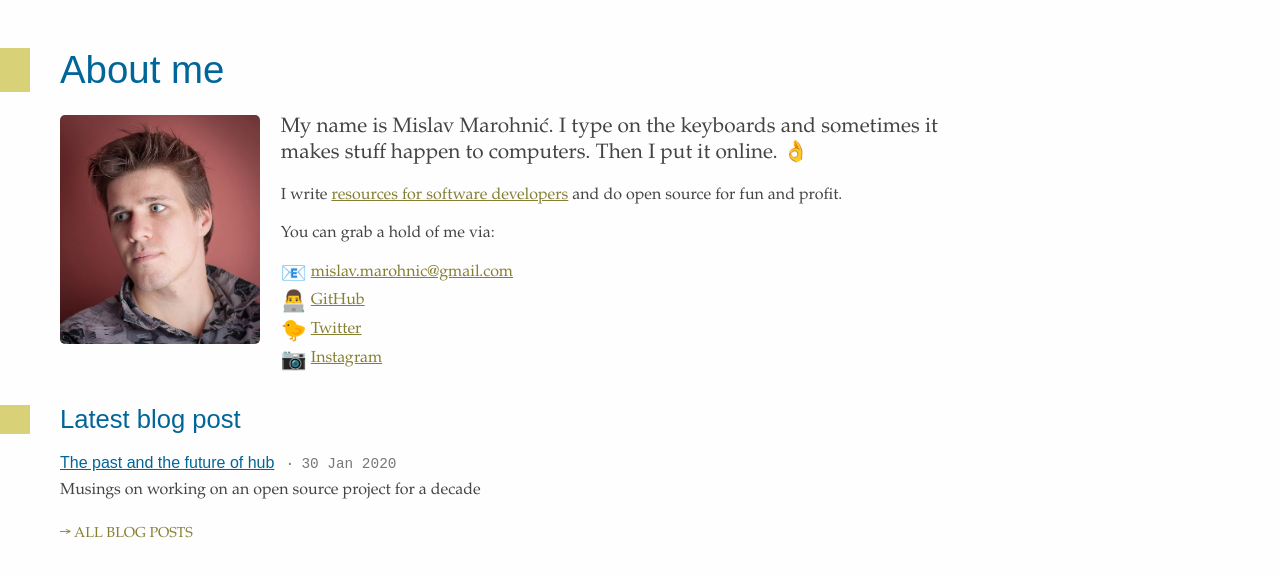
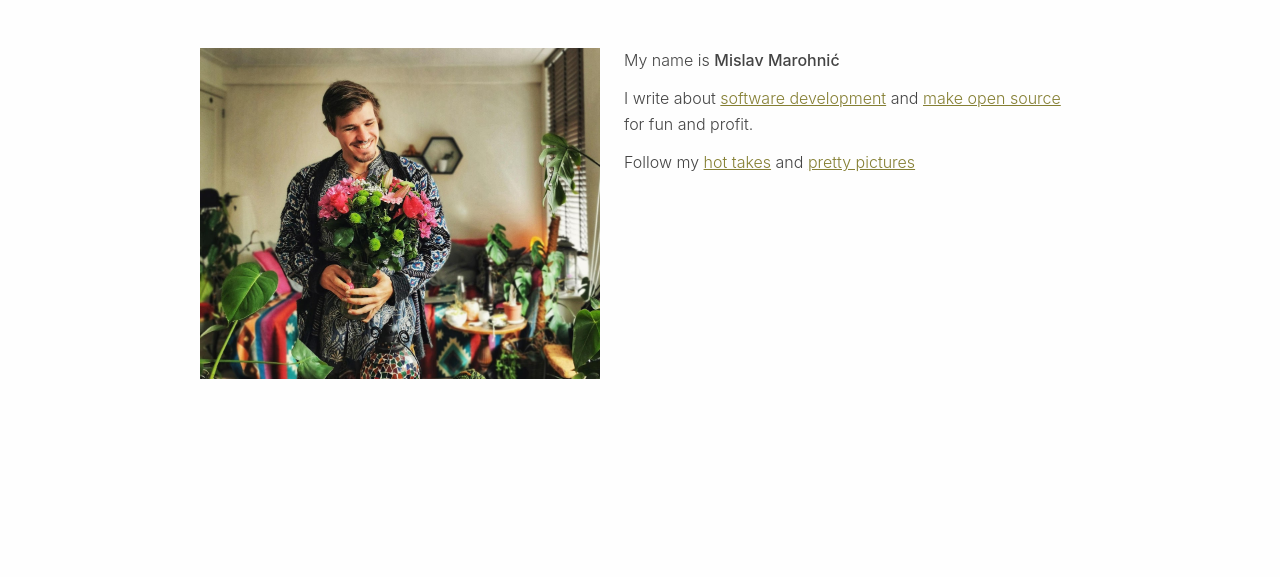
Before and after one commit to mislav/blog, a Jekyll site: the page built from index.html, in a window 1280 px wide. Shown: the top 577 px of the page. Built offline with Jekyll 4.4.1, drawn with Linux system fonts in a browser that asks for light colours.

Commit message:
Redesign

```diff
--- a/index.html
+++ b/index.html
@@ -1,61 +1,31 @@
 ---
-title: About Mislav
+title: Mislav's website
 description: >
-  Hi, you've reached Mislav Marohnić.
-  Please leave your message after the tone.
-  *BEEP*
+  The original Mislav of the Internet. All others are imitators.
 layout: default
+styles: |
+  .vcard img {
+    max-width: 400px;
+    float: left;
+    margin: 0 1.5em 1em 0;
+  }
+  .vcard ul {
+    list-style-type: none;
+  }
 ---
-
-<h1>About me</h1>
 
 <div id="description" class="vcard">
   <p>
-    <img src="/images/mislav.jpg" alt="Photo of Mislav" class="photo">
-    My name is <span class="fn" lang="hr">Mislav Marohnić</span>.
-    I type on the keyboards and sometimes it makes stuff happen to computers.
-    Then I put it online. 👌
+    <img src="/images/mislav.jpg" width="600" alt="Photo of Mislav" class="photo">
+    My name is <strong class="fn" lang="hr">Mislav Marohnić</strong>
   </p>
   <p>
-    I write <a href="/blog/">resources for software developers</a>
-    and do open source for fun and profit.
+    I write about <a href="/blog/">software development</a>
+    and <a rel="me" href="https://github.com/mislav" title="Mislav on GitHub">make open source</a> for fun and profit.
   </p>
   <p>
-    You can grab a hold of me via:
+    Follow my
+    <a rel="me" href="https://twitter.com/mislav" title="Mislav on Twitter">hot takes</a> and
+    <a rel="me" href="https://instagram.com/mislav" title="Mislav on Instagram">pretty pictures</a>
   </p>
-  <ul>
-    <li>
-      <span class="emoji">📧</span>
-      <a class="email" href="mailto:mislav.marohnic@gmail.com">mislav.marohnic@gmail.com</a>
-    </li>
-    <li>
-      <span class="emoji">👨‍💻</span>
-      <a rel="me" href="https://github.com/mislav" title="Mislav on GitHub">GitHub</a>
-    </li>
-    <li>
-      <span class="emoji">🐤</span>
-      <a rel="me" href="https://twitter.com/mislav" title="Mislav on Twitter">Twitter</a>
-    </li>
-    <li>
-      <span class="emoji">📷</span>
-      <a rel="me" href="https://instagram.com/mislav" title="Mislav on Instagram">Instagram</a>
-    </li>
-  </ul>
 </div>
-
-<h2>Latest blog post</h2>
-
-<section class="posts hfeed">
-{% for post in site.posts %}
-  <article class="hentry">
-    <header>
-      <h2 class=entry-title><a rel=bookmark href="{{ post.url }}">{{ post.title }}</a></h2>
-      <time datetime="{{ post.date | date_to_xmlschema }}" class=published pubdate>{{ post.date | date_to_string }}</time>
-    </header>
-    {% if page.description %}<p class=entry-summary>{{ post.description }}</p>{% endif %}
-  </article>
-  {% break %}
-{% endfor %}
-
-  <nav><a class="home" href="/blog/">→ All blog posts</a></nav>
-</section>
--- a/stylesheets/default.sass
+++ b/stylesheets/default.sass
@@ -2,9 +2,8 @@
 ---
 
 $body_color: #444
-$body_type: "Minion Pro", "Palatino", "Hoefler Text", "Times New Roman", serif
+$body_type: -apple-system, BlinkMacSystemFont, "Segoe UI", Roboto, Oxygen-Sans, Ubuntu, Cantarell, "Helvetica Neue", sans-serif
 $table_type: "Gill Sans", "Lucida Grande", Helvetica, Arial, sans-serif
-$heading_type: "Museo Sans", Arial, Helvetica, sans-serif
 //$heading_color: #a21e3f
 $heading_color: #069
 $heading_border: #D8D177
@@ -26,7 +25,7 @@ $hover_color: $link_color - 40
   @else if $type == ipad-landscape
     @media only screen and (device-width: 768px) and (orientation: landscape)
   @else if $type == large
-    @media only screen and (min-width : 769px)
+    @media only screen and (min-width : 1024px)
       @content
   @else if $type == retina
     @media only screen and (-webkit-min-device-pixel-ratio: 2)
@@ -47,17 +46,21 @@ body
     margin: .4em .6em
   +screen(large)
     max-width: 55em
+    margin-left: auto
+    margin-right: auto
   position: relative
   color: $body_color
   background: #fefefe
 
 strong, b
-  font-weight: bold
+  font-weight: 500
 
 #post
   p
     font-size: 1.2em
     line-height: 1.6
+  ul, ol
+    margin-left: 1.5em
   li
     font-size: 1.2em
     line-height: 1.6
@@ -74,7 +77,6 @@ a
   &:link, &:visited
     color: $link_color
     text-decoration: underline
-    font-weight: 500
 
   .posts &:visited
     text-decoration: none
@@ -97,7 +99,7 @@ a
 h1
   margin-bottom: 0.6em
   + .byline
-    margin-top: -1.2em
+    margin-top: -.6em
     margin-bottom: 2em
     color: #666
     font-style: italic
@@ -113,7 +115,8 @@ h1, h2, h1 a:link, h2 a:link
   font-weight: normal
 
 h1, h2
-  font: 300 2.4em $heading_type
+  font-weight: 600
+  font-size: 2.4em
   border-left: 30px solid $heading_border
   margin-left: -60px
   padding-left: 30px
@@ -138,29 +141,6 @@ ins
   text-decoration: none
   border-bottom: 1px dotted #c0c0c0
   border-color: #adb585
-
-#description.vcard
-  img
-    float: left
-    max-width: 200px
-    border-radius: 5px
-    margin: 0 1em 1em 0
-    +screen(phone)
-      max-width: 100px
-      margin-right: 0.5em
-
-  p:first-child
-    font-size: 1.3em
-    + p
-      +screen(phone)
-        clear: left
-
-  ul
-    list-style: none
-
-  .emoji
-    font-size: 1.3em
-    vertical-align: sub
 
 header#blog
   +screen(phone)
@@ -329,8 +309,6 @@ blockquote
   font-style: italic
   i, em
     font-style: normal
-  ul, ol
-    margin-left: 1.5em
 
 .highlight
   -webkit-border-radius: 4px
```
Also changed, not shown: images/mislav.jpg.
